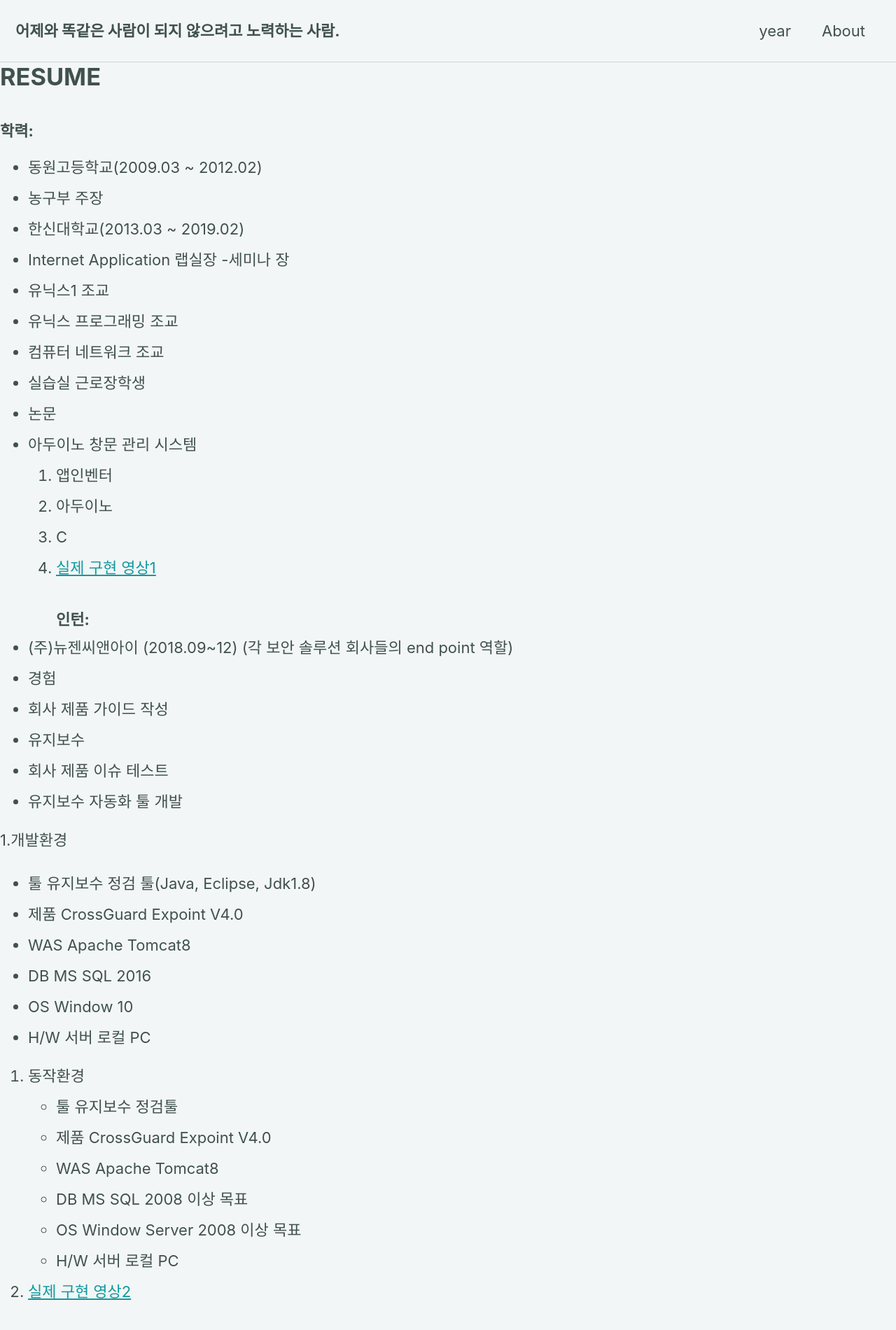
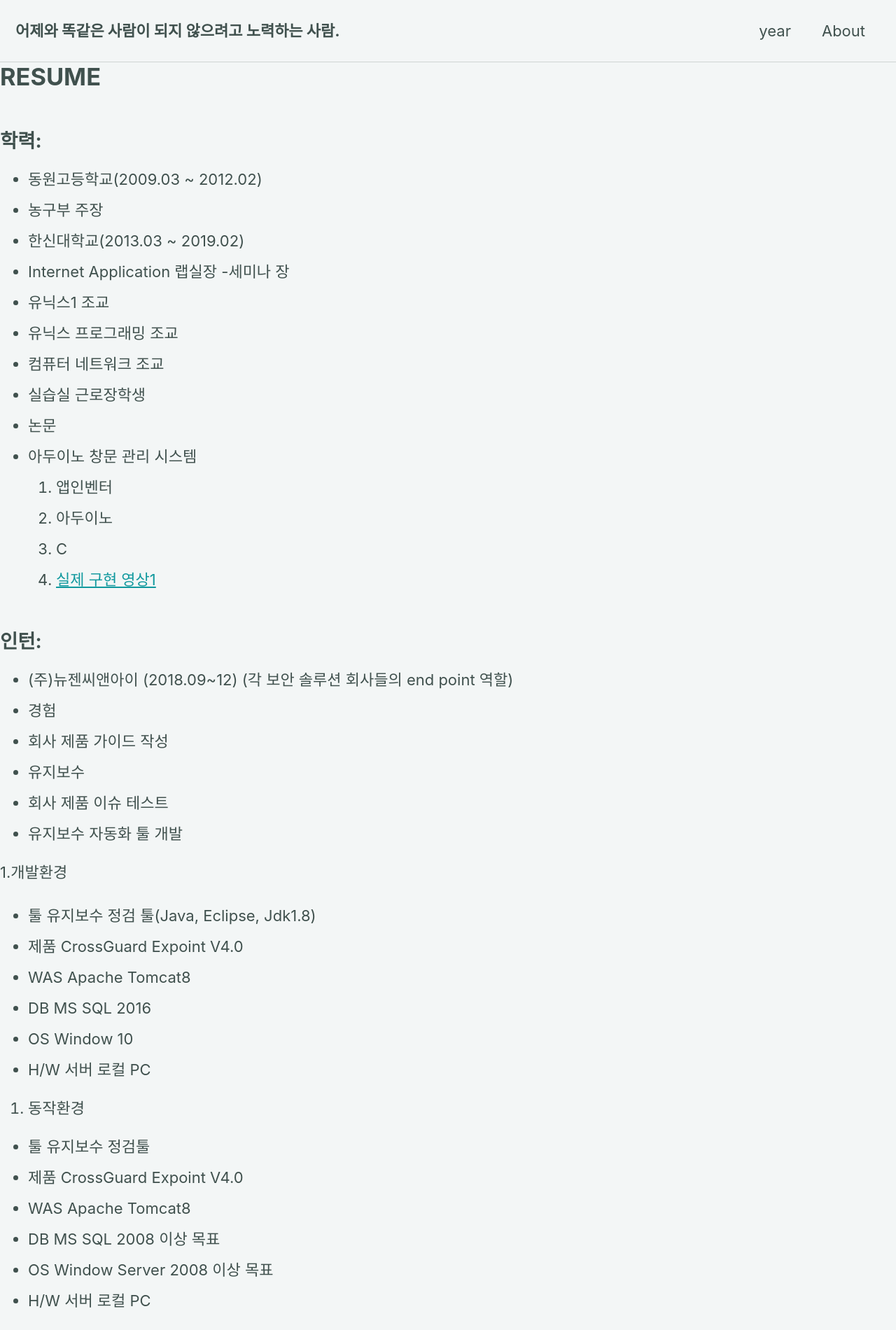
Before and after one commit to JHHWANG01/JHHWANG01.github.io, a Jekyll site: the page built from _pages/about.md, in a window 1280 px wide. Shown: the top 1900 px of the page at 70% size. Built offline with Jekyll 4.4.1, drawn with Linux system fonts in a browser that asks for light colours; cached includes are drawn as plain includes; nearby versions of some CDN libraries; our own code applies the rules of GitHub Pages for plain Markdown files.

Commit message:
no message

```diff
--- a/_pages/about.md
+++ b/_pages/about.md
@@ -1,9 +1,10 @@
 
 
 RESUME
-=====
+=======
 
-### 학력:
+## 학력:
+
 - 동원고등학교(2009.03 ~ 2012.02)
 - 농구부 주장
 - 한신대학교(2013.03 ~ 2019.02)
@@ -19,7 +20,9 @@ RESUME
 2. 아두이노
 3. C
 4. [실제 구현 영상1](https://youtu.be/WEudRjVYw7s)
-### 인턴:
+
+## 인턴:
+
 - (주)뉴젠씨앤아이 (2018.09~12)
 (각 보안 솔루션 회사들의 end point 역할)
 - 경험
@@ -29,6 +32,7 @@ RESUME
 - 유지보수 자동화 툴 개발
 
 1.개발환경
+
 - 툴    유지보수 정검 툴(Java, Eclipse, Jdk1.8)
 - 제품    CrossGuard Expoint V4.0
 - WAS    Apache Tomcat8
@@ -37,6 +41,7 @@ RESUME
 - H/W    서버 로컬 PC
 
 2. 동작환경
+
 - 툴    유지보수 정검툴
 - 제품    CrossGuard Expoint V4.0
 - WAS    Apache Tomcat8
@@ -47,18 +52,19 @@ RESUME
 3. [실제 구현 영상2]( https://www.youtube.com/watch?v=zFkvgAK9E74&feature=youtu.be})
 
 
-### 자격증
+## 자격증
+
 - 운전면허
 - 정보처리기사(18.11.16)
 - 토익 615(17.8.20)
 
 
-### More Information
+## More Information
 
-끈기있고 무엇인가 계속 하고싶은 꿈 많은 개발자입니다.<br>
-현재는 안드로이드로 반려견 관련 앱을 개발 진행중에 있습니다.<br>
-안드로이드 앱 개발이 끝나면 아이오에스로 진행하려고 합니다.<br>
-감사합니다.<br>
+끈기있고 무엇인가 계속 하고싶은 꿈 많은 개발자입니다.<br><br>
+현재는 안드로이드로 반려견 관련 앱을 개발 진행중에 있습니다.<br><br>
+안드로이드 앱 개발이 끝나면 아이오에스로 진행하려고 합니다.<br><br>
+감사합니다.<br><br>
 
 ### Contact me
 
```
